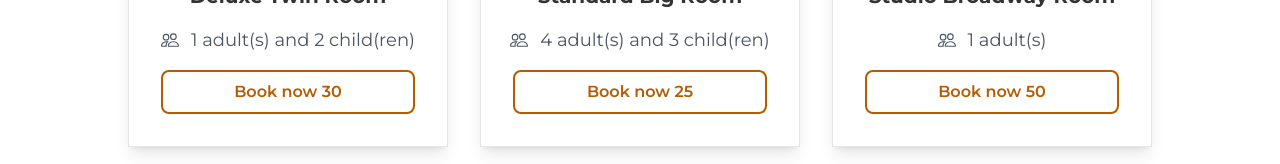
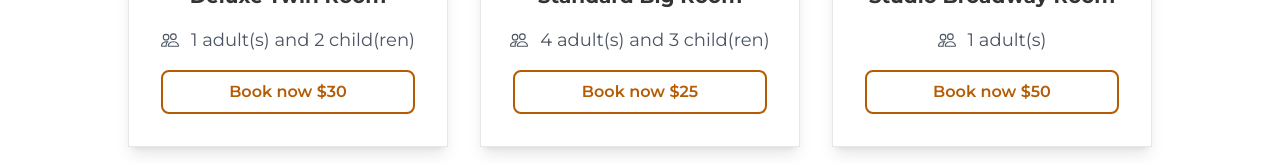
Before and after one commit to Sheriff-Oladimeji/bookr, a React (Vite) app: page / in a window 1280 px wide. Shown: the part 1403-1567 px from the top of the page. Built offline with nearby package versions, Linux system fonts and the light colour scheme.

Commit message:
Update Rooms.jsx

```diff
--- a/src/components/rooms/Rooms.jsx
+++ b/src/components/rooms/Rooms.jsx
@@ -32,7 +32,7 @@ const Rooms = () => {
                 to={`/room/${room.id}`}
                 className="border-2 border-brown p-2 w-[60%] md:w-[80%] rounded-lg hover:bg-brown text-brown font-semibold hover:text-white text-center"
               >
-                Book now {room.price}
+                Book now ${room.price}
               </Link>
             </div>
           </div>
```
